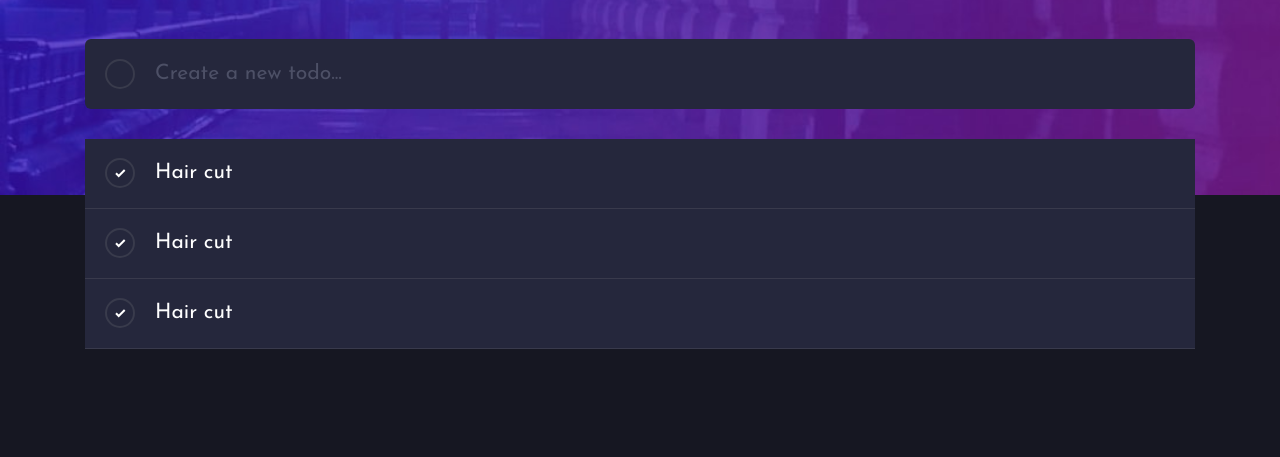
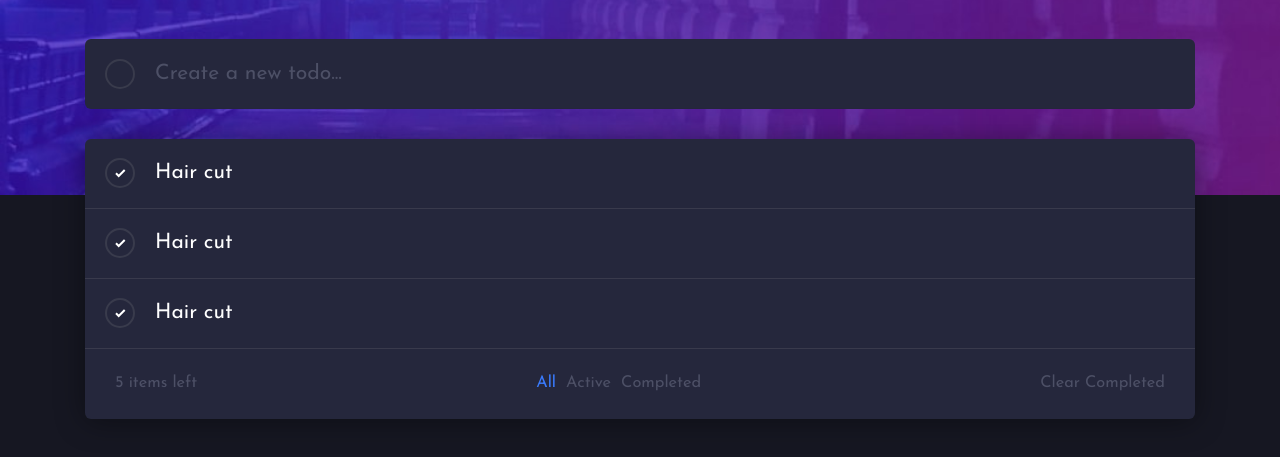
Before and after one commit to jaffasunny/JavasScript_Projects, a plain HTML site: page todoAppJS with Firebase/index.html in a window 1280 px wide. Shown: the part 155-612 px from the top of the page. Drawn offline with nearby package versions, Linux system fonts and the light colour scheme.

Commit message:
styling components

```diff
--- a/todoAppJS with Firebase/index.html
+++ b/todoAppJS with Firebase/index.html
@@ -88,7 +88,17 @@
                 </div>
             </div>
             <div class="todo-items-info">
-
+                <div class="items-left">
+                    5 items left
+                </div>
+                <div class="items-statuses">
+                    <span class="active">All</span>
+                    <span>Active</span>
+                    <span>Completed</span>
+                </div>
+                <div class="items-clear">
+                    <span>Clear Completed</span>
+                </div>
             </div>
         </div>
     </div>
--- a/todoAppJS with Firebase/styles.css
+++ b/todoAppJS with Firebase/styles.css
@@ -114,9 +114,55 @@ body {
 	border-bottom: 1px solid hsl(237, 14%, 26%);
 	font-size: 1.1em;
 	color: white;
+	transition: all 0.25s ease;
+	display: flex;
+	z-index: -1;
+	cursor: pointer;
+}
+
+.todo-item:hover {
+	transform: translateY(-2px);
+	box-shadow: 0 0px 7px 0px hsl(235, 21%, 11%);
+	border-color: hsl(235, 24%, 19%);
+	z-index: 10;
 }
 
 .todo-items-wrapper {
 	margin-top: 30px;
 	background-color: hsl(235, 24%, 19%);
+	border-radius: 6px;
+	overflow: hidden;
+	box-shadow: 0px 2px 30px 0px rgba(0, 0, 0, 0.4);
 }
+
+.todo-items-info {
+	height: 70px;
+	width: 100%;
+	color: hsl(233, 14%, 35%);
+	display: flex;
+	justify-content: space-between;
+	align-items: center;
+	padding: 0 30px;
+	font-size: 0.85em;
+}
+
+.items-statuses {
+	display: flex;
+	justify-content: center;
+}
+
+.items-statuses span {
+	padding: 0 5px;
+	cursor: pointer;
+}
+
+.items-statuses span:hover,
+.items-statuses span.active,
+.items-clear:hover {
+	color: hsl(220, 98%, 61%);
+}
+
+.items-clear {
+	cursor: pointer;
+	text-align: end;
+}
```
